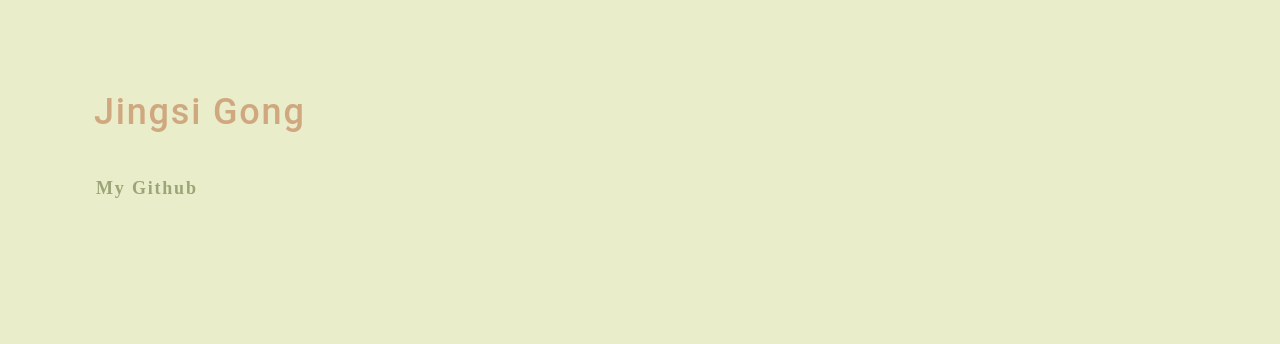
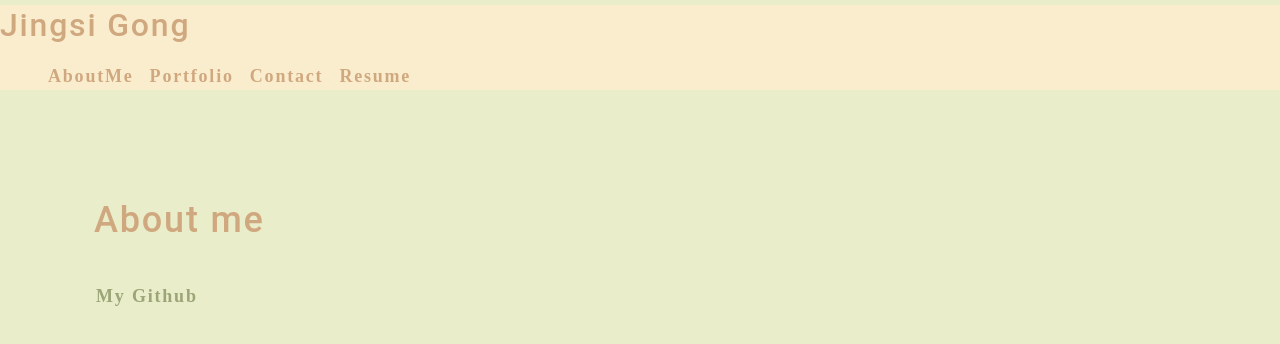
Before and after one commit to j7gong/React-Portfolio, a React (Create React App) app: page / in a window 1280 px wide. Shown: the top 344 px of the page. Built offline with nearby package versions, Linux system fonts and the light colour scheme.

Commit message:
update navigation

```diff
--- a/src/App.js
+++ b/src/App.js
@@ -1,10 +1,12 @@
 import React from "react";
 import About from './components/About';
+import Nav from "./components/Nav";
 import Footer from "./components/Footer";
 
 function App() {
   return (
     <div>
+      <Nav></Nav>
       <main>
         <About></About>
         <Footer></Footer>
--- a/src/components/About/index.js
+++ b/src/components/About/index.js
@@ -3,7 +3,7 @@ import React from 'react';
 function About() {
   return (
     <section className="my-5">
-      <h1 id="about">Jingsi Gong</h1>
+      <h1 id="about">About me</h1>
     </section>
   );
 }
--- /dev/null
+++ b/src/components/Nav/index.js
@@ -0,0 +1,53 @@
+import React from 'react';
+
+function Nav() {
+
+const categories = [
+    { name: "AboutMe", description: "port 1 description"},
+    { name: "Portfolio", description: "port 2 description" },
+    { name: "Contact", description: "port 3 description" },
+    { name: "Resume", description: "port 4 description" },
+    ];
+
+function categorySelected(name) {
+    console.log(`${name} clicked`)
+    }
+
+  return (
+    <header>
+    <h2>
+        Jingsi Gong
+    </h2>
+    <nav>
+        <ul className="flex-row">
+        {/* <li className="mx-2">
+            <a href="#about">
+            About me
+            </a>
+        </li>
+        <li>
+            <span>Portfolio</span>
+        </li>
+        <li>
+            <span>Contact</span>
+        </li>
+        <li>
+            <span>Resume</span>
+        </li> */}
+        {categories.map((category) => (
+            <li
+            className="mx-1"
+            key={category.name}
+            >
+            <span onClick={() => categorySelected(category.name)} >
+            {category.name}
+            </span>
+            </li>
+        ))}
+        </ul>
+    </nav>
+    </header>
+  );
+}
+
+export default Nav;
```
